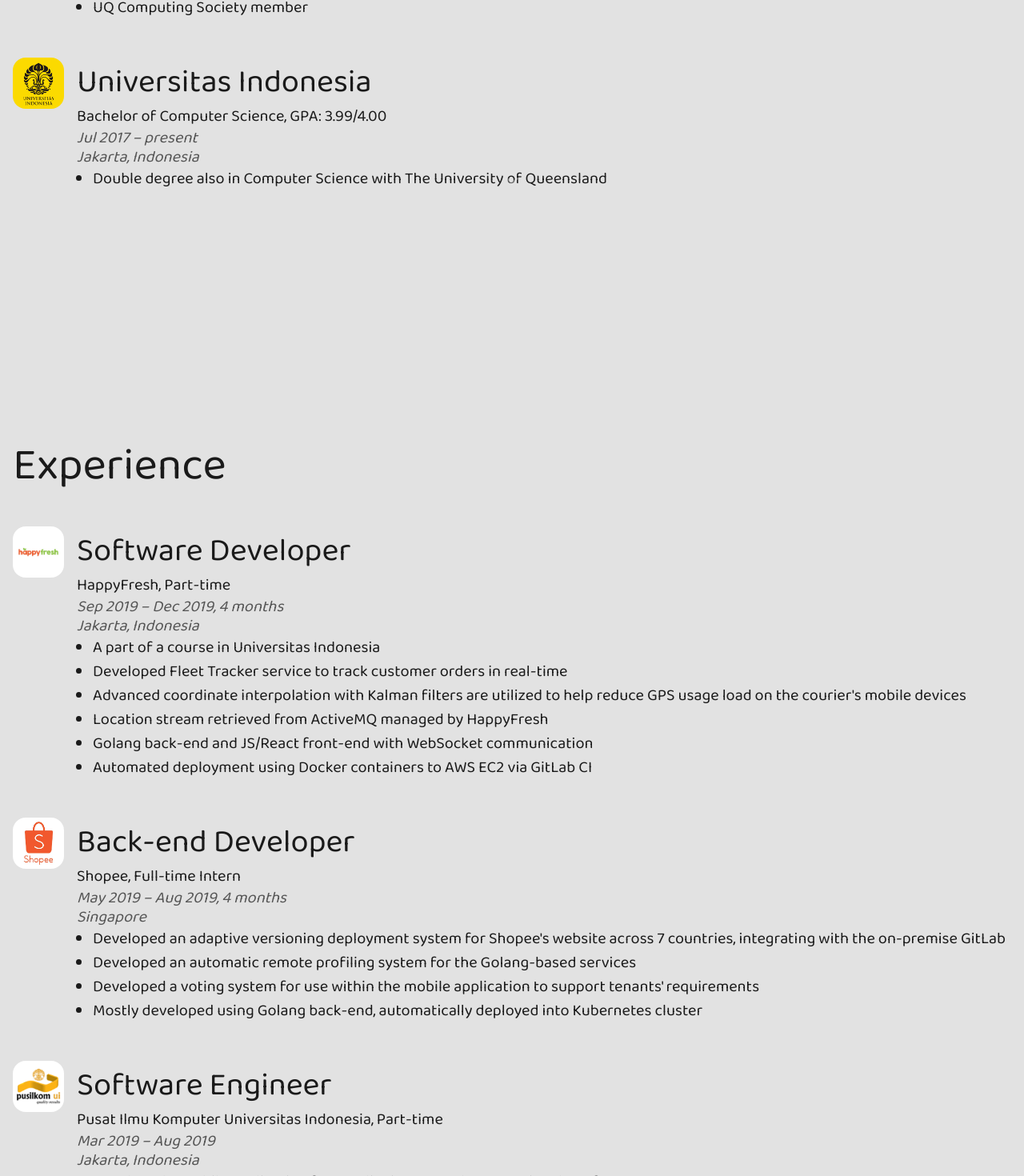
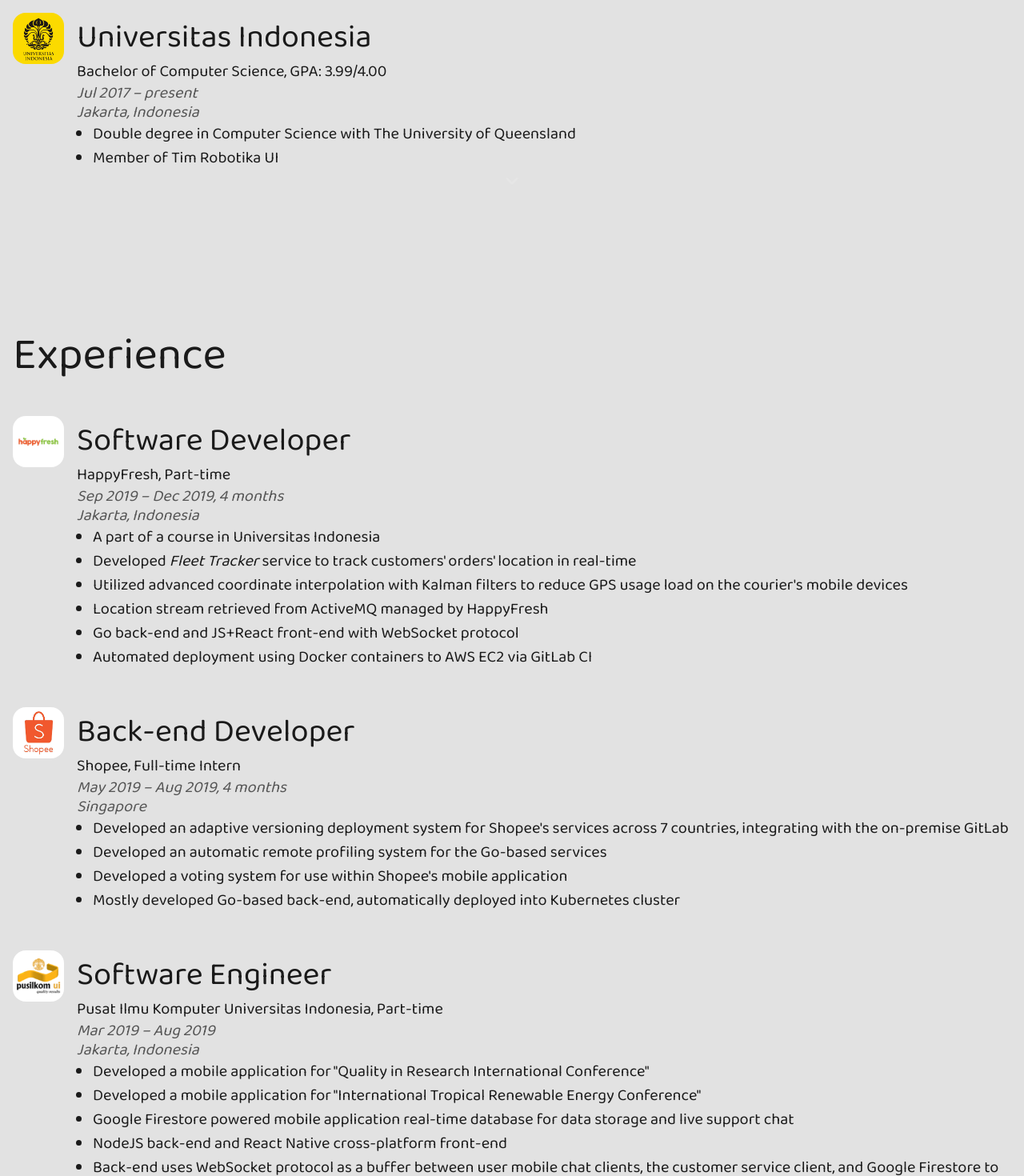
Before and after one commit to daystram/folio, a Next.js app in the folder folio-fe/: page /resume in a window 1280 px wide. Shown: the part 494-1964 px from the top of the page at 80% size. Built offline with nearby package versions, Linux system fonts and the light colour scheme.

Commit message:
feat: updated resume

```diff
--- a/folio-fe/pages/index.module.sass
+++ b/folio-fe/pages/index.module.sass
@@ -17,7 +17,7 @@
 
 .section
   // min-height: calc(100vh - #$dim-height-navigation)
-  padding: 128px 16px
+  padding: 72px 16px
 
 .sectionHeading
   font-family: "Baloo Da 2", sans-serif
@@ -88,6 +88,10 @@
   line-height: 1.2em
   font-style: italic
   opacity: 0.7
+
+.entryDescriptionList
+  padding-left: 20px
+  @apply list-disc
 
 .entryBodyContainer > *
   font-size: 1.25em
--- a/folio-fe/pages/resume.tsx
+++ b/folio-fe/pages/resume.tsx
@@ -28,13 +28,13 @@
                   <p className={styles.entryHeadingSub1}>
                     Brisbane, QLD, Australia
                   </p>
-                  <ul className={"list-disc"} style={{ paddingLeft: 20 }}>
-                    <li>Majoring in data science</li>
+                  <ul className={styles.entryDescriptionList}>
+                    <li>Majoring in Data Science</li>
                     <li>
                       Scholarship recipient for outstanding academic
                       achievements
                     </li>
-                    <li>UQ Computing Society member</li>
+                    <li>Member of UQ Computing Society</li>
                   </ul>
                 </div>
               </div>
@@ -53,11 +53,12 @@
                 <div className={styles.entryBodyContainer}>
                   <p className={styles.entryHeadingSub1}>Jul 2017 – present</p>
                   <p className={styles.entryHeadingSub1}>Jakarta, Indonesia</p>
-                  <ul className={"list-disc"} style={{ paddingLeft: 20 }}>
+                  <ul className={styles.entryDescriptionList}>
                     <li>
-                      Double degree also in Computer Science with The University
-                      of Queensland
+                      Double degree in Computer Science with The University of
+                      Queensland
                     </li>
+                    <li>Member of Tim Robotika UI</li>
                   </ul>
                 </div>
               </div>
@@ -81,24 +82,23 @@
                     Sep 2019 – Dec 2019, 4 months
                   </p>
                   <p className={styles.entryHeadingSub1}>Jakarta, Indonesia</p>
-                  <ul className={"list-disc"} style={{ paddingLeft: 20 }}>
+                  <ul className={styles.entryDescriptionList}>
                     <li>A part of a course in Universitas Indonesia</li>
                     <li>
-                      Developed Fleet Tracker service to track customer orders
-                      in real-time
+                      Developed <i>Fleet Tracker</i> service to track customers'
+                      orders' location in real-time
                     </li>
                     <li>
-                      Advanced coordinate interpolation with Kalman filters are
-                      utilized to help reduce GPS usage load on the courier's
-                      mobile devices
+                      Utilized advanced coordinate interpolation with Kalman
+                      filters to reduce GPS usage load on the courier's mobile
+                      devices
                     </li>
                     <li>
                       Location stream retrieved from ActiveMQ managed by
                       HappyFresh
                     </li>
                     <li>
-                      Golang back-end and JS/React front-end with WebSocket
-                      communication
+                      Go back-end and JS+React front-end with WebSocket protocol
                     </li>
                     <li>
                       Automated deployment using Docker containers to AWS EC2
@@ -122,23 +122,23 @@
                     May 2019 – Aug 2019, 4 months
                   </p>
                   <p className={styles.entryHeadingSub1}>Singapore</p>
-                  <ul className={"list-disc"} style={{ paddingLeft: 20 }}>
+                  <ul className={styles.entryDescriptionList}>
                     <li>
                       Developed an adaptive versioning deployment system for
-                      Shopee's website across 7 countries, integrating with the
+                      Shopee's services across 7 countries, integrating with the
                       on-premise GitLab
                     </li>
                     <li>
                       Developed an automatic remote profiling system for the
-                      Golang-based services
+                      Go-based services
                     </li>
                     <li>
-                      Developed a voting system for use within the mobile
-                      application to support tenants' requirements
+                      Developed a voting system for use within Shopee's mobile
+                      application
                     </li>
                     <li>
-                      Mostly developed using Golang back-end, automatically
-                      deployed into Kubernetes cluster
+                      Mostly developed Go-based back-end, automatically deployed
+                      into Kubernetes cluster
                     </li>
                   </ul>
                 </div>
@@ -156,7 +156,7 @@
                 <div className={styles.entryBodyContainer}>
                   <p className={styles.entryHeadingSub1}>Mar 2019 – Aug 2019</p>
                   <p className={styles.entryHeadingSub1}>Jakarta, Indonesia</p>
-                  <ul className={"list-disc"} style={{ paddingLeft: 20 }}>
+                  <ul className={styles.entryDescriptionList}>
                     <li>
                       Developed a mobile application for "Quality in Research
                       International Conference"
@@ -166,18 +166,17 @@
                       Renewable Energy Conference"
                     </li>
                     <li>
-                      Mobile application is powered with Google Firestore
-                      real-time database for data storage and live chat
+                      Google Firestore powered mobile application real-time
+                      database for data storage and live support chat
                     </li>
                     <li>
-                      NodeJS back-end and React Native-based cross-platform
-                      front-end
+                      NodeJS back-end and React Native cross-platform front-end
                     </li>
                     <li>
-                      Back-end uses WebSocket communication acting as a buffer
-                      between user mobile chat clients, the customer service
-                      client, and Google Firestore to offload client load and
-                      optimize read/write operations on Firestore
+                      Back-end uses WebSocket protocol as a buffer between user
+                      mobile chat clients, the customer service client, and
+                      Google Firestore to offload client load and optimize
+                      read/write operations on Firestore
                     </li>
                   </ul>
                 </div>
@@ -199,7 +198,7 @@
                     Sep 2018 – Jun 2019, 10 months
                   </p>
                   <p className={styles.entryHeadingSub1}>Jakarta, Indonesia</p>
-                  <ul className={"list-disc"} style={{ paddingLeft: 20 }}>
+                  <ul className={styles.entryDescriptionList}>
                     <li>
                       (Jan 2019 - Jun 2019, 6 months) Teaching assistant for
                       "Programming Foundations 2" course
@@ -233,6 +232,52 @@
                     Mar 2018 – Jun 2019, 1 year 4 months
                   </p>
                   <p className={styles.entryHeadingSub1}>Jakarta, Indonesia</p>
+                  <ul className={styles.entryDescriptionList}>
+                    <li>
+                      Developed image object recognition using OpenCV in Python
+                    </li>
+                  </ul>
+                </div>
+              </div>
+            </div>
+          </div>
+        </section>
+        <section className={`${styles.section} ${styles.sectionEven}`}>
+          <div className={"container mx-auto"}>
+            <h2 className={styles.sectionHeading}>Community</h2>
+            <div className={styles.entry}>
+              <img src={"logo-uqcs.png"} className={styles.entryLogo} />
+              <div className={styles.entryContainer}>
+                <div className={styles.entryHeadContainer}>
+                  <h3 className={styles.entryHeading1}>UQ Computing Society</h3>
+                  <h4 className={styles.entryHeading2}>
+                    Associated with The University of Queensland
+                  </h4>
+                </div>
+                <div className={styles.entryBodyContainer}>
+                  <p className={styles.entryHeadingSub1}>Feb 2020 – present</p>
+                  <p className={styles.entryHeadingSub1}>
+                    Brisbane, QLD, Australia
+                  </p>
+                </div>
+              </div>
+            </div>
+            <div className={styles.entry}>
+              <img src={"logo-trui.png"} className={styles.entryLogo} />
+              <div className={styles.entryContainer}>
+                <div className={styles.entryHeadContainer}>
+                  <h3 className={styles.entryHeading1}>
+                    Tim Robotika Universitas Indonesia
+                  </h3>
+                  <h4 className={styles.entryHeading2}>
+                    Associated with Universitas Indonesia
+                  </h4>
+                </div>
+                <div className={styles.entryBodyContainer}>
+                  <p className={styles.entryHeadingSub1}>
+                    Mar 2018 – Jun 2019, 1 year 4 months
+                  </p>
+                  <p className={styles.entryHeadingSub1}>Jakarta, Indonesia</p>
                 </div>
               </div>
             </div>
```
Also changed, not shown: folio-fe/public/logo-uqcs.png (added).
